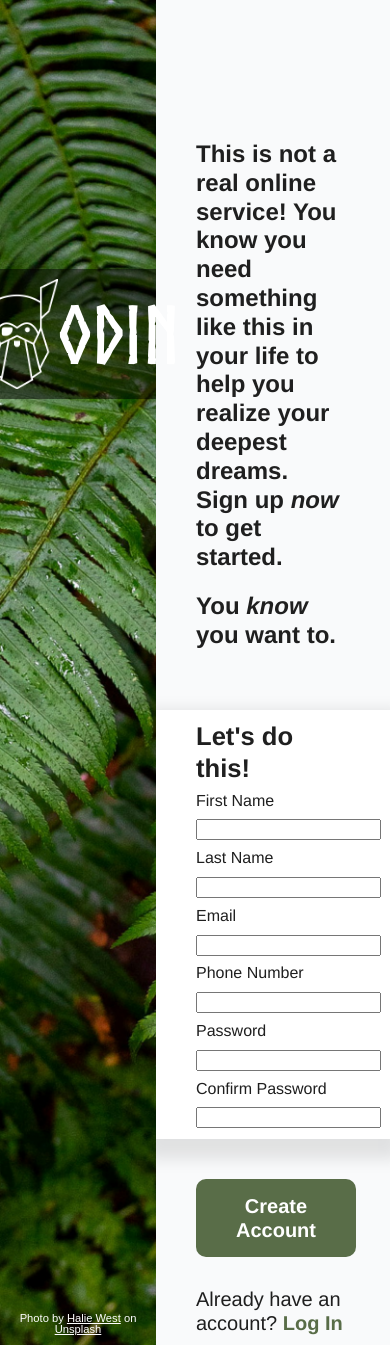
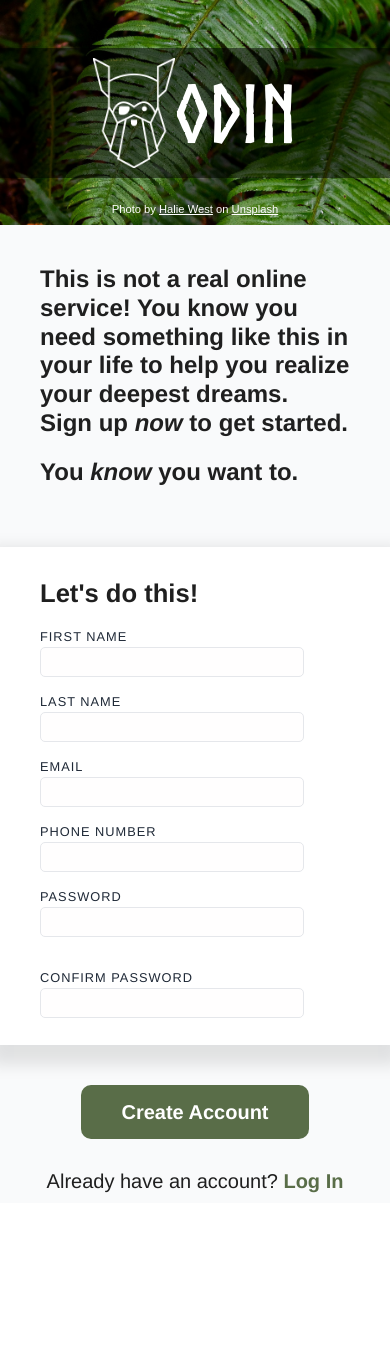
Before and after one commit to MisterShika/TOP_form_project, a plain HTML site: page index.html in a window 390 px wide. After the commit the page ends 1203 px from the top, so only its background shows below. Drawn offline with Linux system fonts and the light colour scheme.

Commit message:
Styling, validation, and responsivity finished.

```diff
--- a/index.html
+++ b/index.html
@@ -25,42 +25,44 @@
         </div>
         <div class="buttomContent">
 
-            <form action="#" method="post">
+            <form action="#" method="post" id="createAccountForm">
                 <div class="upperForm">
                     <h2>Let's do this!</h2>
                     <div class="formContent">
                         <div class="infoHolder">
                             <label for="firstName">First Name</label>
-                            <input type="text" name="firstName" id="firstName" />
+                            <input type="text" name="firstName" id="firstName" required/>
                         </div>
                         <div class="infoHolder">
                             <label for="lastName">Last Name</label>
-                            <input type="text" name="lastName" id="lastName" />
+                            <input type="text" name="lastName" id="lastName" required/>
                         </div>
                         <div class="infoHolder">
                             <label for="email">Email</label>
-                            <input type="email" name="email" id="email" />
+                            <input type="email" name="email" id="email" required/>
                         </div>
                         <div class="infoHolder">
                             <label for="phoneNumber">Phone Number</label>
-                            <input type="tel" name="phoneNumber" id="phoneNumber" />
+                            <input type="tel" name="phoneNumber" id="phoneNumber" required/>
                         </div>
                         <div class="infoHolder">
                             <label for="password">Password</label>
-                            <input type="password" name="password" id="password" />
+                            <input type="password" name="password" id="password" required/>
+                            <span id="errorInfo"></span>
                         </div>
                         <div class="infoHolder">
                             <label for="confirmPassword">Confirm Password</label>
-                            <input type="password" name="confirmPassword" id="confirmPassword" />
+                            <input type="password" name="confirmPassword" id="confirmPassword" required/>
                         </div>
                     </div>
                 </div>
                 <div class="lowerForm">
-                    <button>Create Account</button>
+                    <button id="submitButton">Create Account</button>
                     <span>Already have an account? <a href="#">Log In</a></span>
                 </div>
             </form>
         </div>
     </div>
 </body>
+<script src="validate.js" defer></script>
 </html>
--- a/style.css
+++ b/style.css
@@ -8,12 +8,15 @@
 body{
    display: flex;
 }
+
+/**
+Left
+**/
 .leftPart{
     position: relative;
     min-height: 100vh;
     width: 40%;
     background: url('assets/fernBG.jpg') center/cover no-repeat;
-
 }
 .leftPart .logoBar{
     display: flex;
@@ -47,19 +50,22 @@ body{
     color: #fff;
 }
 
-
+/**
+Right
+**/
 .rightPart{
     min-height: 100vh;
     width: 60%;
     box-sizing: border-box;
     background-color: #f9fafb;
-    font: 1.5rem/1.8rem 'Helvetica', sans-serif;
     color: #1f1f1f;
 }
 .rightPart .upperContent{
     padding: 120px 40px 40px 40px;
+    font: 1.5rem/1.8rem 'Helvetica', sans-serif;
 }
 .rightPart h2{
+    margin: 20px 0;
     font: 1.6rem/2rem 'Helvetica', sans-serif;
     font-weight: 600;
 }
@@ -82,8 +88,46 @@ body{
     padding: 10px 40px;
     font: 1.25rem/1.5rem 'Helvetica', sans-serif;
 }
+.rightPart form .formContent{
+    display: flex;
+    flex-wrap: wrap;
+    max-width: 600px;
+}
+.rightPart form .formContent .infoHolder{
+    flex: 1 0 50%;
+    margin-bottom: 15px;
+}
 .rightPart form label{
-    font: 1rem/1.10rem 'Helvetica', sans-serif;
+    display: block;
+    font: .8rem/1rem 'Helvetica', sans-serif;
+    color: #1f2937;
+    letter-spacing: 1px;
+    text-transform: uppercase;
+}
+.rightPart form input{
+    min-width: 80%;
+    margin: 2px 5px 2px 0;
+    padding: 5px 7px;
+    border: 1px solid #E5E7EB;
+    border-radius: 5px;
+    font: 1rem/1rem 'Helvetica', sans-serif;
+    background-color: #fffefe;
+}
+.rightPart form input:focus,
+.rightPart form input:focus-visible{
+    border: 1px solid #1d4ed8;
+    outline: 0;
+    background-color: #fff;
+    box-shadow: 0px 2px 5px 2px rgba(0,0,0,0.1);
+}
+.rightPart form input.inputError{
+    border: 1px solid #f00;
+}
+.rightPart form #errorInfo{
+    display: block;
+    min-height:16px;
+    color: #d30000;
+    font: 0.8rem/1rem 'Helvetica', sans-serif;
 }
 .rightPart form button{
     display: block;
@@ -95,9 +139,38 @@ body{
     font-weight: 600;
     color: #fff;
     background-color: #596D48;
+    cursor: pointer;
 }
 .rightPart form a{
     font-weight: 600;
     color: #596D48;
     text-decoration: none;
 }
+
+@media (max-width: 575.98px){
+    body{
+        display: initial;
+    }
+    .leftPart{
+        display: flex;
+        min-height: 225px;
+        width: 100%;
+        align-items: center;
+    }
+    .leftPart .logoBar{
+        width: 100%;
+    }
+    .rightPart{
+        min-height: initial;
+        width: 100%;
+    }
+    .rightPart .upperContent{
+        padding-top: 20px;
+    }
+    .rightPart .lowerForm{
+        text-align: center;
+    }
+    .rightPart form button{
+        margin: 30px auto;
+    }
+}
--- /dev/null
+++ b/validate.js
@@ -0,0 +1,21 @@
+const createAccountForm = document.getElementById("createAccountForm");
+const errorInfo = document.getElementById("errorInfo");
+
+const validatePassword = (pass1, pass2) => {
+    if(pass1 === pass2){
+        return true;
+    }else{
+        return false;
+    }
+}
+
+createAccountForm.addEventListener("submit", function(){
+    let thePassword = document.getElementById("password");
+    let theConfirmPassword = document.getElementById("confirmPassword");
+    if(!validatePassword(thePassword.value, theConfirmPassword.value)){
+        event.preventDefault();
+        thePassword.classList.add("inputError");
+        theConfirmPassword.classList.add("inputError");
+        errorInfo.innerHTML = "*Passwords do not match.";
+    }
+});
```
